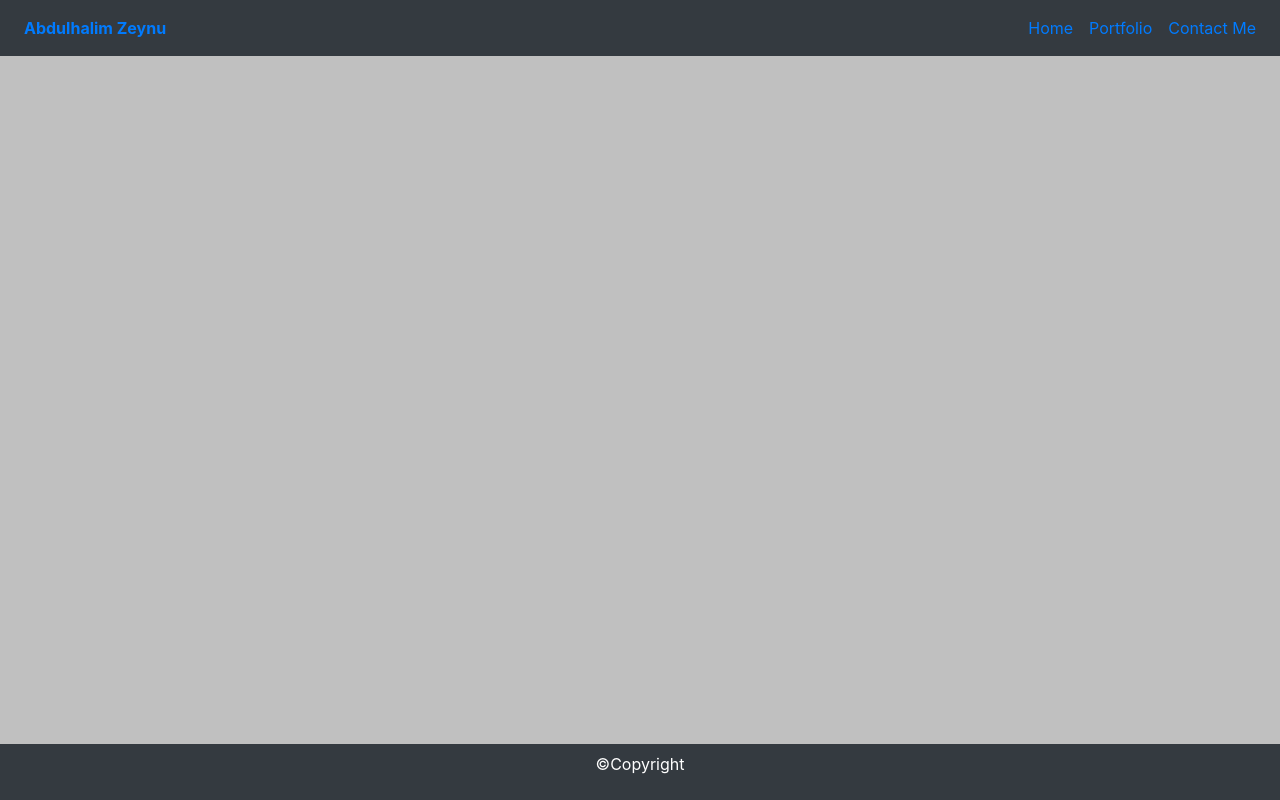
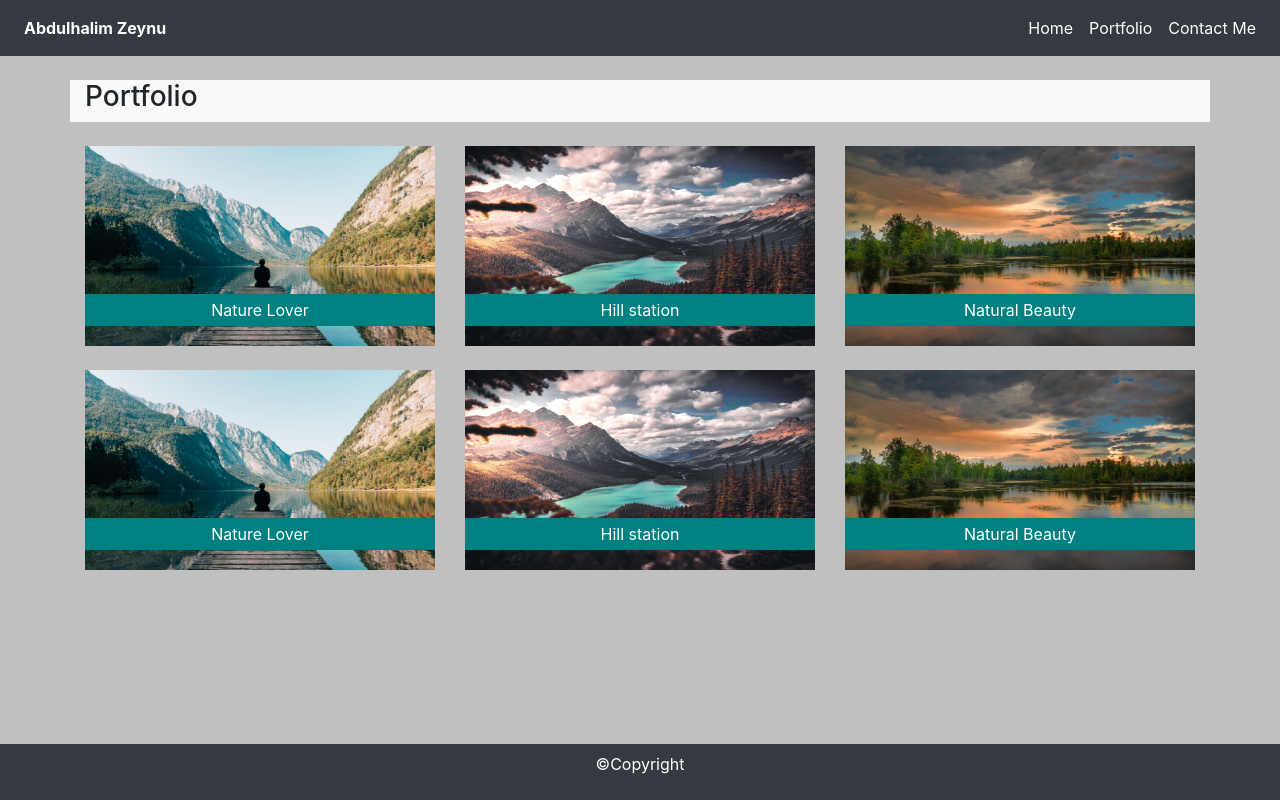
Before and after one commit to abdulhalim-zeynu/portfolio, a plain HTML site: page portfolio.html in a window 1280 px wide. Drawn offline with nearby package versions, Linux system fonts and the light colour scheme.

Commit message:
Portfolio page has been completed

```diff
--- a/css/style.css
+++ b/css/style.css
@@ -14,7 +14,7 @@ footer{
     left: 0;
     text-align: center;
 }
-nav{
+nav a{
     color: white !important;
 }
 form{
@@ -23,3 +23,20 @@ form{
     width: 70%;
     margin: 0 auto;
 }
+
+section img{
+    width: 100%;
+    height: 200px;
+}
+.inner{
+    position: relative;
+}
+.imgText{
+    background-color: teal;
+    position: absolute;
+    bottom: 20px;
+    right: 0;
+    left: 0;
+    color: white;
+    text-align: center;
+}
--- a/portfolio.html
+++ b/portfolio.html
@@ -32,6 +32,68 @@
       </nav>
       <br>
 
+      <section>
+         <div class="container">
+           <div class="row">
+             <div class="col-md-12 bg-light">
+                <h3>Portfolio</h3>
+             </div>
+           </div>
+           <div class="row">
+            <div class="col-lg-4 col-sm-12 col-xs-12 mt-4">
+              <div class="inner">
+              <img src="images/pic1.jpeg" alt="">
+              <div class="imgText p-1">
+                  Nature Lover
+              </div>
+            </div>
+            </div>
+            <div class="col-lg-4 col-sm-12 col-xs-12 mt-4">
+              <div class="inner">
+                <img src="images/pic2.jpeg" alt="">
+                <div class="imgText p-1">
+                    Hill station
+                </div>
+              </div>
+            </div>
+            <div class="col-lg-4 col-sm-12 col-xs-12 mt-4">
+              <div class="inner">
+                <img src="images/pic3.jpeg" alt="">
+                <div class="imgText p-1">
+                    Natural Beauty
+                </div>
+              </div>
+            </div>
+           </div>
+           <div class="row">
+            <div class="col-lg-4 col-sm-12 col-xs-12 mt-4">
+              <div class="inner">
+              <img src="images/pic1.jpeg" alt="">
+              <div class="imgText p-1">
+                  Nature Lover
+              </div>
+            </div>
+            </div>
+            <div class="col-lg-4 col-sm-12 col-xs-12 mt-4">
+              <div class="inner">
+                <img src="images/pic2.jpeg" alt="">
+                <div class="imgText p-1">
+                    Hill station
+                </div>
+              </div>
+            </div>
+            <div class="col-lg-4 col-sm-12 col-xs-12 mt-4">
+              <div class="inner">
+                <img src="images/pic3.jpeg" alt="">
+                <div class="imgText p-1">
+                    Natural Beauty
+                </div>
+              </div>
+            </div>
+           </div>
+
+         </div>
+      </section>
 
       <Footer class="bg-dark">
           <p class="p-2">&copy;Copyright</p>
```
Also changed, not shown: contact.html (+0 -2 lines), images/pic1.jpeg (added), images/pic2.jpeg (added), images/pic3.jpeg (added).
